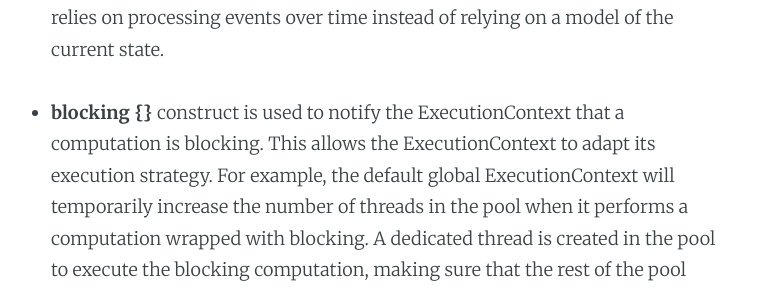
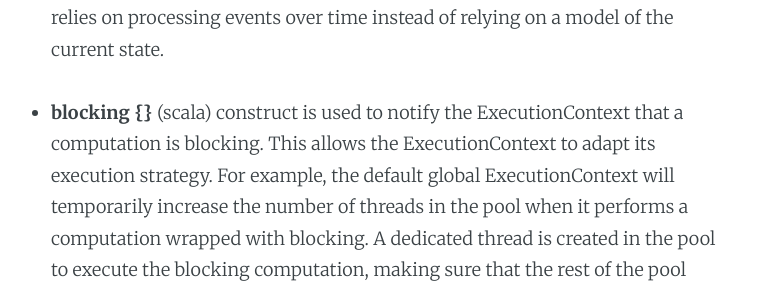
Before and after one commit to tomer-ben-david/tomer-ben-david.github.io.jekyll, a Jekyll site: the page built from _posts/2017/2017-05-30-scalability-cheatsheet.md, in a window 1280 px wide and 900 px high, scrolled down 987 px. Shown: the part 159-450 px from the top of the window, without its empty margins (264-1022 px from the left). Built offline with Jekyll 4.4.1, drawn with Linux system fonts in a browser that asks for light colours; comment, search, counter and statistics services are not loaded; some of the changed text lies outside the part shown.

```diff
--- a/_posts/2017/2017-05-30-scalability-cheatsheet.md
+++ b/_posts/2017/2017-05-30-scalability-cheatsheet.md
@@ -23,7 +23,7 @@
 
 * **Event Sourcing** describes an architectural approach to designing systems that relies on processing events over time instead of relying on a model of the current state.
 
-* **blocking {}** construct is used to notify the ExecutionContext that a computation is blocking. This allows the ExecutionContext to adapt its execution strategy. For example, the default global ExecutionContext will temporarily increase the number of threads in the pool when it performs a computation wrapped with blocking. A dedicated thread is created in the pool to execute the blocking computation, making sure that the rest of the pool remains available for CPU-bound computations.
+* **blocking {}** (scala) construct is used to notify the ExecutionContext that a computation is blocking. This allows the ExecutionContext to adapt its execution strategy. For example, the default global ExecutionContext will temporarily increase the number of threads in the pool when it performs a computation wrapped with blocking. A dedicated thread is created in the pool to execute the blocking computation, making sure that the rest of the pool remains available for CPU-bound computations.
 
 * **CRDT** stands for Conflict-free Replicated Data Types.  A CRDT is a data structure that is specifically designed to ensure eventual consistency across multiple components without the need for synchronization.  CRDTs are defined to make conflicts mathematically impossible.  To be defined as a CRDT, a data structure has to support only commutative updates. That is, regardless of the ordering in which the update operations are applied, the end state must always be the same.  When a system uses CRDTs, all the nodes can send each other update messages without a need for strict synchronization. The messages can be received in any order, and all the local states will converge to the same value eventually.
 
```
